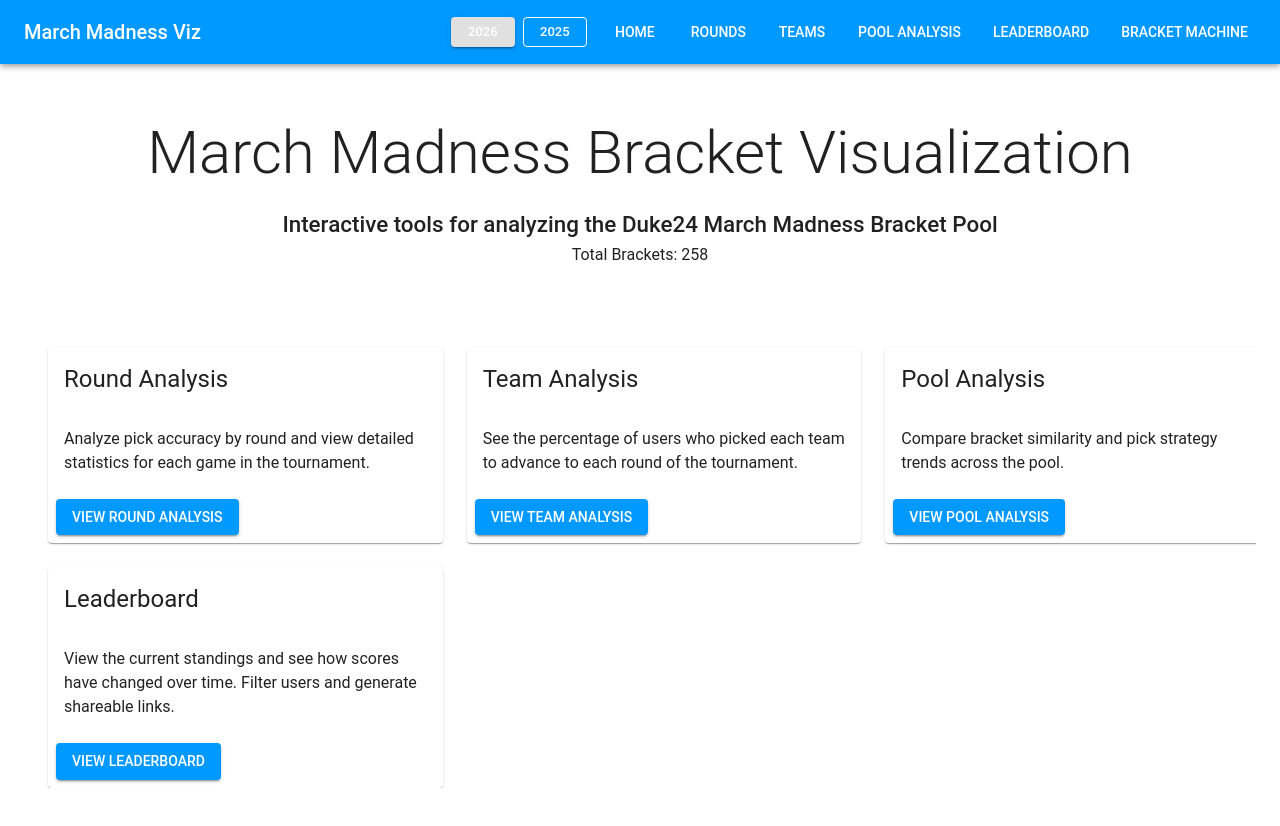
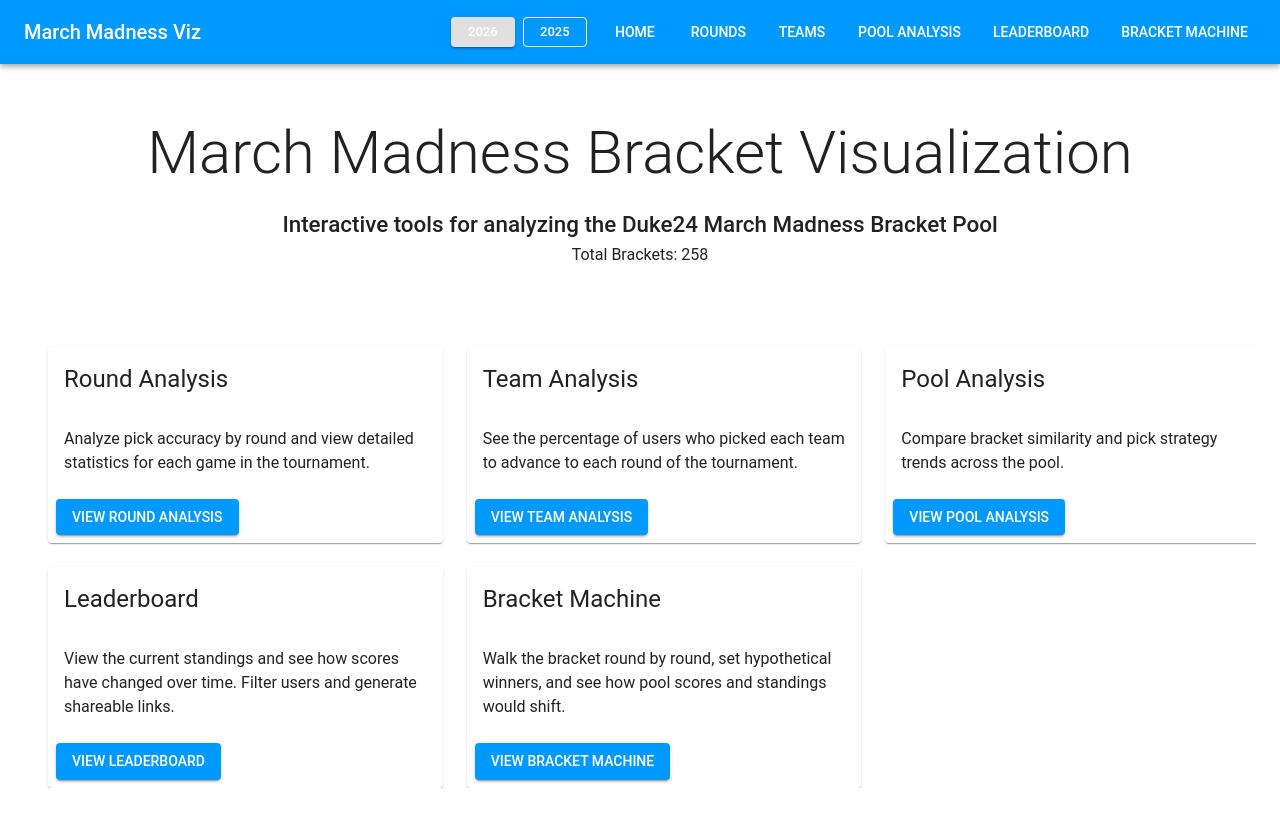
Before and after one commit to duke24andfriends/duke24andfriends.github.io, a React (Vite) app in the folder march-madness-viz/: page /2026 in a window 1280 px wide. Built offline with nearby package versions, Linux system fonts and the light colour scheme.

Commit message:
add bracket machine to home page

```diff
--- a/march-madness-viz/src/pages/Home.tsx
+++ b/march-madness-viz/src/pages/Home.tsx
@@ -18,7 +18,7 @@ import { getMostRecentRound } from '../utils/mostRecentRound';
 
 const Home = () => {
   const { loading, error, bracketData, gameResults } = useData();
-  const { yearPath } = useYearPath();
+  const { yearPath, activeYear } = useYearPath();
   const mostRecentRound = useMemo(() => getMostRecentRound(gameResults), [gameResults]);
 
   if (loading) {
@@ -146,7 +146,7 @@ const Home = () => {
             <CardActions>
               <Button
                 component={RouterLink}
-                  to={yearPath('/leaderboard')}
+                to={yearPath('/leaderboard')}
                 variant="contained"
                 color="primary"
               >
@@ -155,6 +155,29 @@ const Home = () => {
             </CardActions>
           </Card>
         </Grid>
+
+        {activeYear === '2026' && (
+          <Grid item xs={12} md={6} lg={4}>
+            <Card sx={{ height: '100%', display: 'flex', flexDirection: 'column' }}>
+              <CardHeader title="Bracket Machine" />
+              <CardContent sx={{ flexGrow: 1 }}>
+                <Typography variant="body1">
+                  Walk the bracket round by round, set hypothetical winners, and see how pool scores and standings would shift.
+                </Typography>
+              </CardContent>
+              <CardActions>
+                <Button
+                  component={RouterLink}
+                  to={yearPath('/bracket-machine')}
+                  variant="contained"
+                  color="primary"
+                >
+                  View Bracket Machine
+                </Button>
+              </CardActions>
+            </Card>
+          </Grid>
+        )}
       </Grid>
     </Stack>
   );
```
